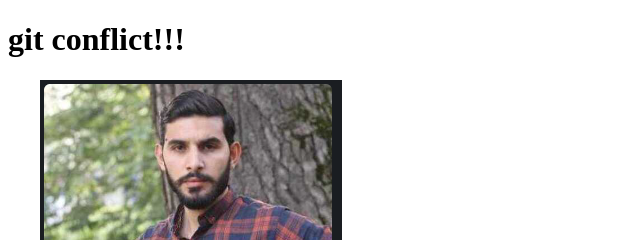
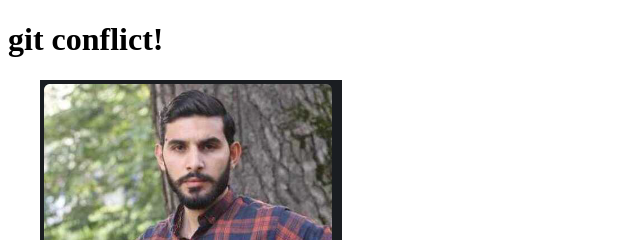
Before and after one commit to moiz-2211-020/learning_repository, a plain HTML site: page HTML and CSS/index.html in a window 1280 px wide. Shown: the top 240 px of the page, 0-640 px from the left. Drawn offline with Linux system fonts and the light colour scheme.

Commit message:
main branch

```diff
--- a/HTML and CSS/index.html
+++ b/HTML and CSS/index.html
@@ -7,7 +7,7 @@
 
     </head>
     <body>
-        <h1>git conflict!!!</h1>
+        <h1>git conflict!</h1>
         <a href="#css-section"> CSS</a>
         <img src="images/moiz.png" alt="Moiz khan image">
         <p> Email: moiznadeem32@gmail.com</p>
```
